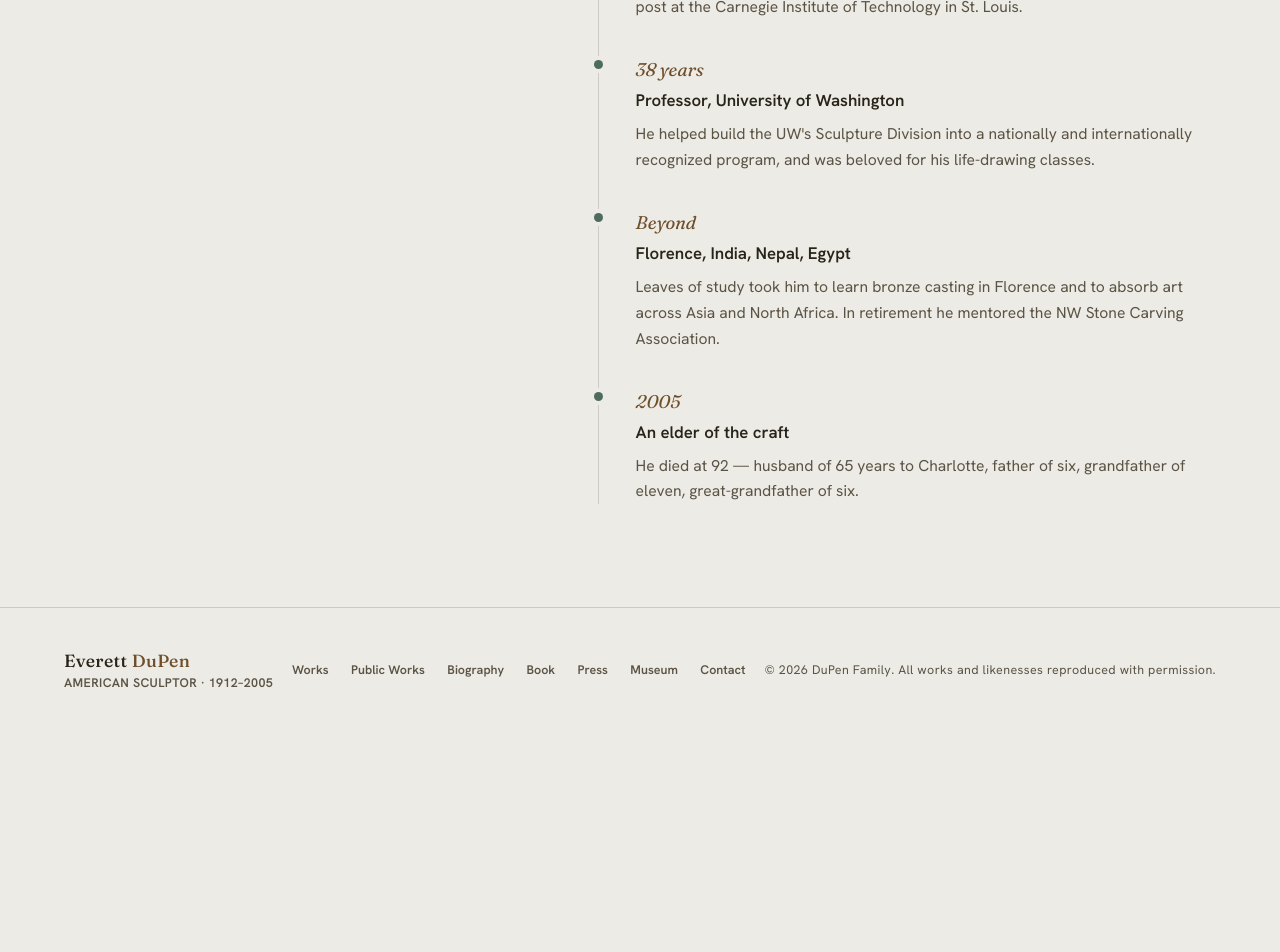
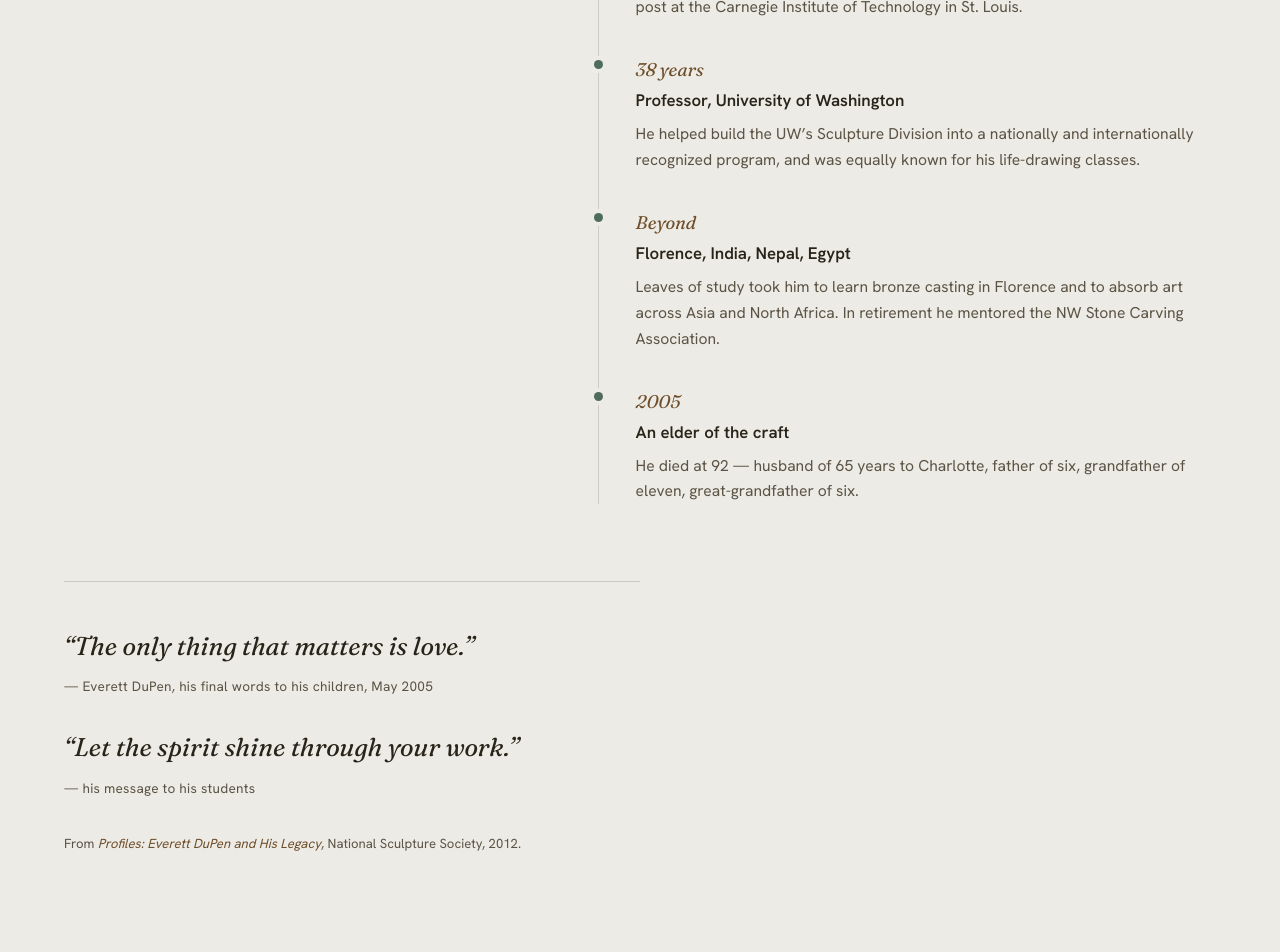
Before and after one commit to jasonburby-creator/everett-dupen, a Next.js app: page /artist/biography in a window 1280 px wide. Shown: the part 1580-2532 px from the top of the page. Before the commit the page ends 2312 px from the top, so only its background shows below. Built offline with nearby package versions, Linux system fonts and the light colour scheme.

Commit message:
Add files via upload

```diff
--- a/app/artist/biography/page.tsx
+++ b/app/artist/biography/page.tsx
@@ -9,13 +9,13 @@ export const metadata: Metadata = {
 
 const TIMELINE = [
   { year: "1912", h: "Born in Chico, California", p: "The son of George and Etta DuPen." },
-  { year: "1925", h: "“The Genius Among Us”", p: "At thirteen, his sculptural talent was praised by Hollywood's Daily Citizen." },
+  { year: "1925", h: "\u201cThe Genius Among Us\u201d", p: "At thirteen, his sculptural talent was praised by Hollywood\u2019s Daily Citizen." },
   { year: "1932", h: "Formal study begins at USC", p: "A Southern California foil champion, he fenced for both USC and, later, Yale." },
   { year: "1937", h: "Graduates from Yale", p: "Followed by architecture at Harvard and a year studying the masters at the American Academy in Rome." },
-  { year: "1939", h: "Marries Charlotte Nicks", p: "A ballet dancer from the Metropolitan Opera's Corps de Ballet. He took a teaching post at the Carnegie Institute of Technology in St. Louis." },
-  { year: "38 years", h: "Professor, University of Washington", p: "He helped build the UW's Sculpture Division into a nationally and internationally recognized program, and was beloved for his life-drawing classes." },
+  { year: "1939", h: "Marries Charlotte Nicks", p: "A ballet dancer from the Metropolitan Opera\u2019s Corps de Ballet. He took a teaching post at the Carnegie Institute of Technology in St. Louis." },
+  { year: "38 years", h: "Professor, University of Washington", p: "He helped build the UW\u2019s Sculpture Division into a nationally and internationally recognized program, and was equally known for his life-drawing classes." },
   { year: "Beyond", h: "Florence, India, Nepal, Egypt", p: "Leaves of study took him to learn bronze casting in Florence and to absorb art across Asia and North Africa. In retirement he mentored the NW Stone Carving Association." },
-  { year: "2005", h: "An elder of the craft", p: "He died at 92 — husband of 65 years to Charlotte, father of six, grandfather of eleven, great-grandfather of six." },
+  { year: "2005", h: "An elder of the craft", p: "He died at 92 \u2014 husband of 65 years to Charlotte, father of six, grandfather of eleven, great-grandfather of six." },
 ];
 
 export default function BiographyPage() {
@@ -40,7 +40,7 @@ export default function BiographyPage() {
             <div className="prose" style={{ marginBottom: "clamp(2rem,5vw,3.2rem)" }}>
               <p>
                 In 1925, the Hollywood newspaper The Daily Citizen praised the thirteen-year-old
-                Everett DuPen, calling him “the genius among us.” At his death at ninety-two he was an
+                Everett DuPen, calling him &ldquo;the genius among us.&rdquo; At his death at ninety-two he was an
                 elder and Fellow of the National Sculpture Society and the National Academy of Design.
                 In the years between, he had a remarkable career as a sculptor and teacher spanning
                 eight decades.
@@ -54,14 +54,14 @@ export default function BiographyPage() {
               <p>
                 He married the ballet dancer Charlotte Nicks in 1939 and, after teaching at the
                 Carnegie Institute of Technology, settled into a thirty-eight-year career at the
-                University of Washington — where he played a major role in building the Sculpture
+                University of Washington &mdash; where he played a major role in building the Sculpture
                 Division into a nationally and internationally known program, and was equally known
                 for his life-drawing classes. Most celebrated for his figurative pieces in terra
                 cotta, stone, wood, and bronze, he was a friend and mentor to generations of artists.
               </p>
               <p>
                 His sculpture can be found in many public parks and buildings, as well as in museums
-                and private collections — among them the DuPen Fountain at the Seattle Center and the
+                and private collections &mdash; among them the DuPen Fountain at the Seattle Center and the
                 fountain at the Joel Pritchard Building at the Washington State Capitol.
               </p>
             </div>
@@ -77,6 +77,25 @@ export default function BiographyPage() {
             </div>
           </div>
         </div>
+
+        {/* Pull quotes */}
+        <Reveal className="bio-quotes">
+          <blockquote className="bio-quote">
+            <p>&ldquo;The only thing that matters is love.&rdquo;</p>
+            <cite>— Everett DuPen, his final words to his children, May 2005</cite>
+          </blockquote>
+          <blockquote className="bio-quote">
+            <p>&ldquo;Let the spirit shine through your work.&rdquo;</p>
+            <cite>— his message to his students</cite>
+          </blockquote>
+          <p className="bio-quotes-source">
+            From{" "}
+            <a href="/profiles-dupen-2012.pdf" target="_blank" rel="noopener">
+              <em>Profiles: Everett DuPen and His Legacy</em>
+            </a>
+            , National Sculpture Society, 2012.
+          </p>
+        </Reveal>
       </div>
     </section>
   );
```
